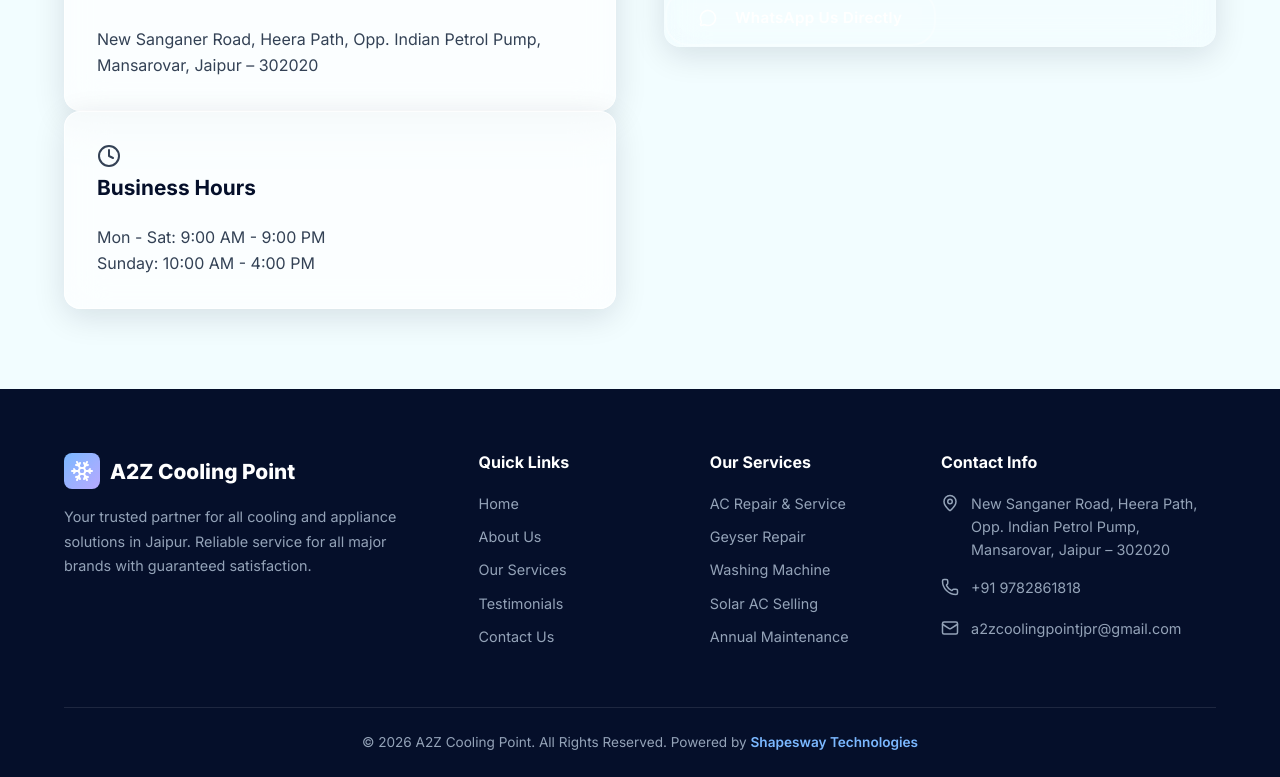
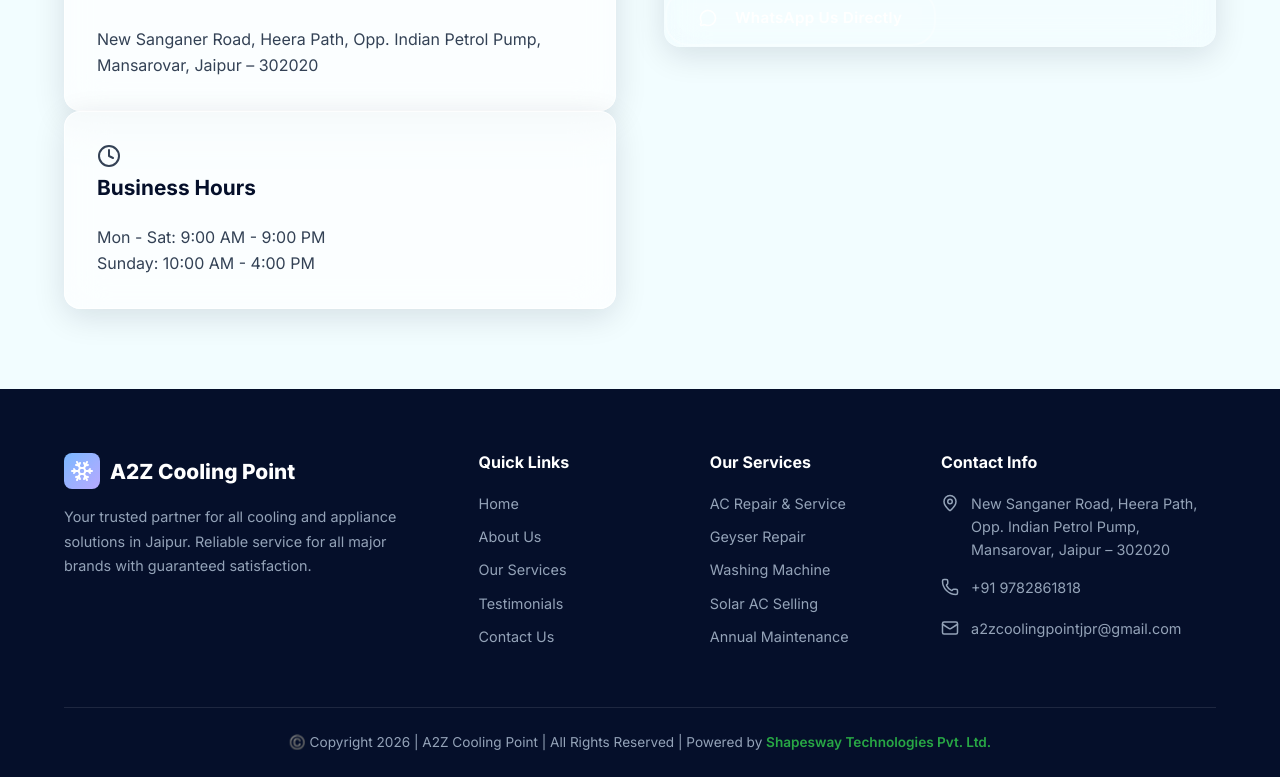
Before and after one commit to Eshbanoliver/a2z-cooling-website-showcase, a React (Vite) app: page /contact in a window 1280 px wide. Shown: the part 1016-1793 px from the top of the page. Built offline with nearby package versions, Linux system fonts and the light colour scheme.

Commit message:
copyright text

```diff
--- a/src/components/Footer.tsx
+++ b/src/components/Footer.tsx
@@ -71,14 +71,13 @@
 
         <div className="footer-bottom">
           <p>
-            &copy; 2026 {BUSINESS.name}. All Rights Reserved. Powered by{' '}
+            ©️ Copyright 2026 | {BUSINESS.name} | All Rights Reserved | Powered by{' '}
             <a
               href="https://shapesway.in"
               target="_blank"
               rel="noopener noreferrer"
-              style={{ color: '#7BB8FF' }}
             >
-              Shapesway Technologies
+              Shapesway Technologies Pvt. Ltd.
             </a>
           </p>
         </div>
```
